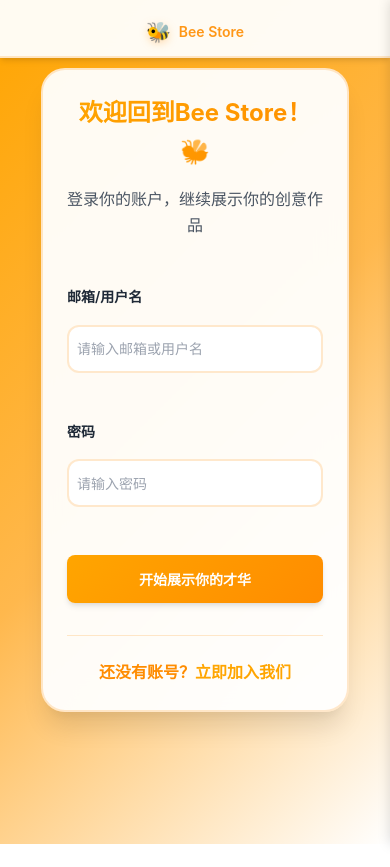
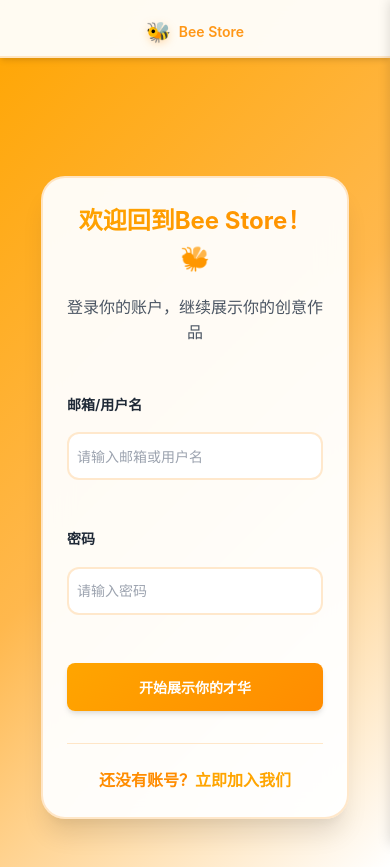
Before and after one commit to AshlynnLu/web-deploy-platform, a React (Vite) app in the folder client/: page /login in a window 390 px wide. Before the commit the page ends 844 px from the top, so only its background shows below. Built offline with nearby package versions, Linux system fonts and the light colour scheme.

Commit message:
移动端菜单

```diff
--- a/client/src/App.css
+++ b/client/src/App.css
@@ -92,6 +92,7 @@
   --z-modal: 1050;
   --z-popover: 1060;
   --z-tooltip: 1070;
+  --nav-height: 60px;
 }
 
 /* ==================== 基础样式 ==================== */
@@ -1838,3 +1839,16 @@ body {
   transform: translateY(-1px);
   box-shadow: var(--shadow-sm);
 }
+
+/* 提升汉堡按钮图层 */
+@media (max-width: 768px) {
+  .mobile-menu-btn {
+    z-index: 9999;
+  }
+  .main-content,
+  .home-container,
+  .auth-container,
+  .publish-app-container {
+    padding-top: calc(var(--nav-height) + var(--space-lg));
+  }
+}
```
